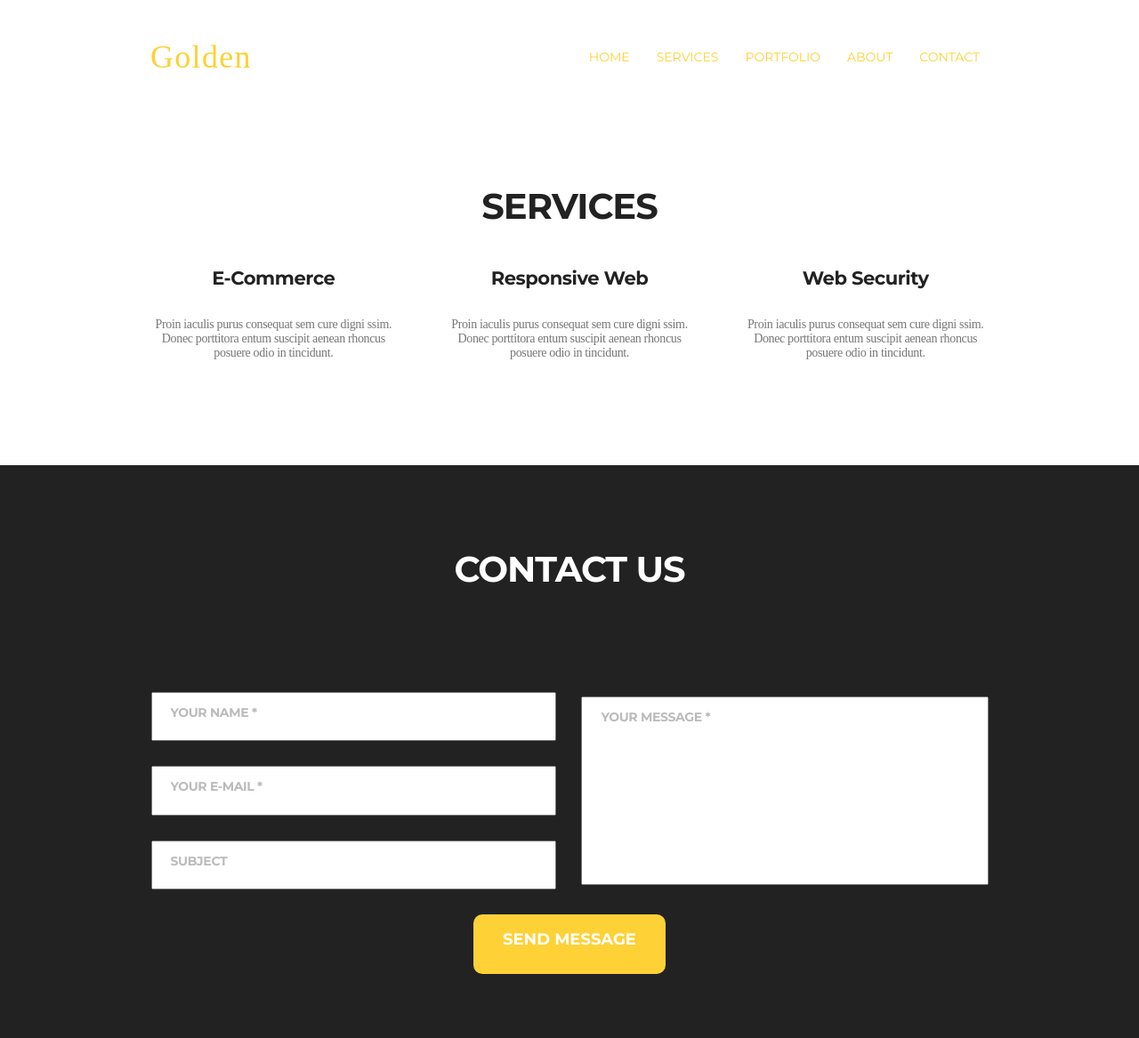
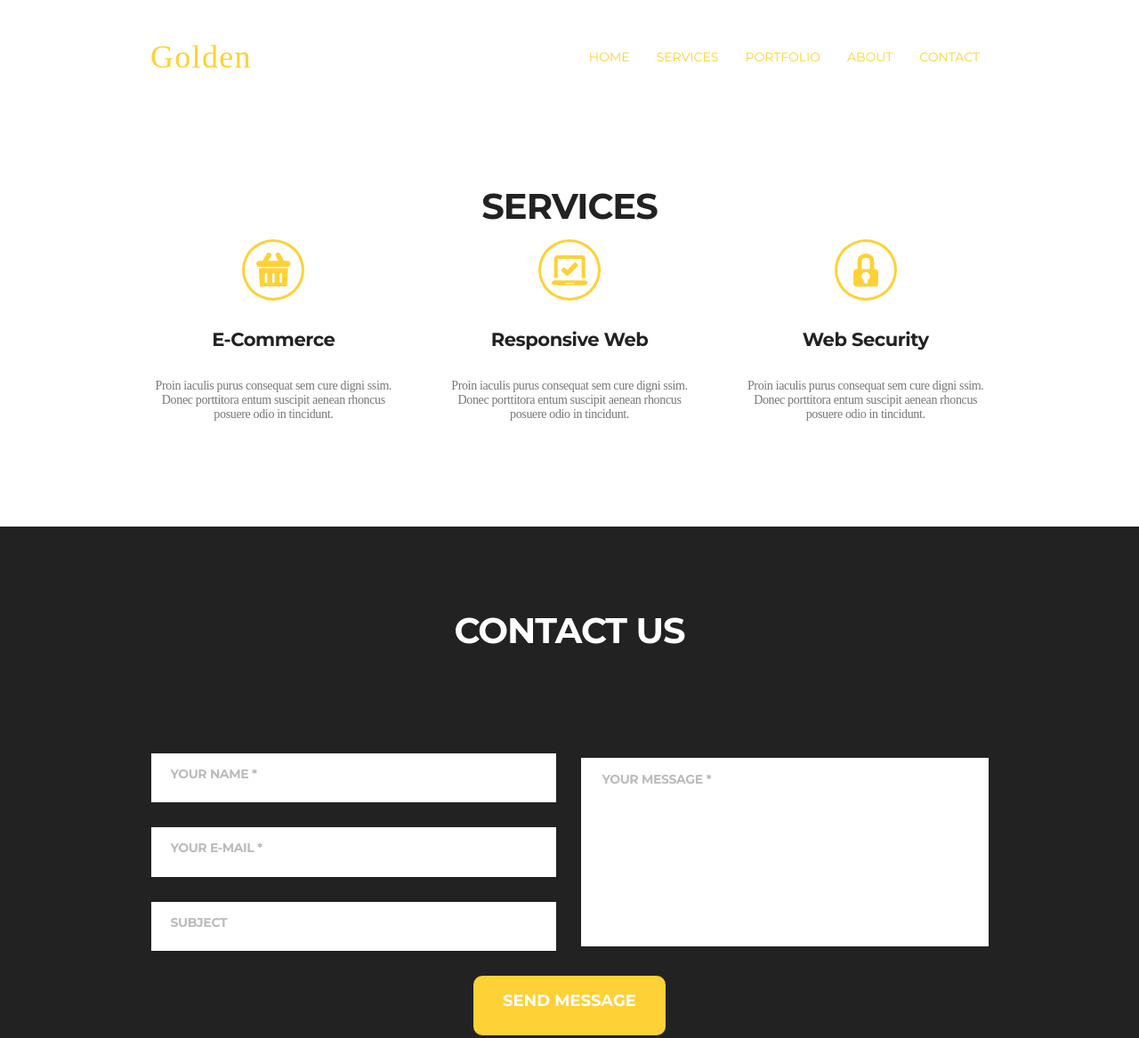
Before and after one commit to Zxcrges/GoldenServices, a plain HTML site: page index.html in a window 1280 px wide. Shown: the top 1167 px of the page at 89% size. Drawn offline with nearby package versions, Linux system fonts and the light colour scheme; a web font is replaced by a local one.

Commit message:
Leson 16

```diff
--- a/css/styles.css
+++ b/css/styles.css
@@ -89,6 +89,24 @@ img {
   display: flex;
   gap: 56px;
 }
+.services-item::before {
+  content: '';
+  display: flex;
+  width: 70px;
+  height: 69px;
+  border: 3px solid var(--accent-color);
+  border-radius: 50%;
+  margin: 0 auto;
+  background-image: url(../images/Services-svg-3.svg);
+  background-repeat: no-repeat;
+  background-position: center;
+}
+.services-item:nth-child(2)::before {
+  background-image: url(../images/services-svg-2.svg);
+}
+.services-item:nth-child(3)::before {
+  background-image: url(../images/services-svg-1.svg);
+}
 .services-title {
   color: var(--main-color);
   text-align: center;
@@ -141,6 +159,17 @@ img {
   width: 455px;
   padding: 12px 20px 21px;
 }
+.contact-us-input:hover,
+.contact-us-input:focus,
+.contact-us-textarea:hover,
+.contact-us-textarea:focus {
+  border-color: var(--accent-color);
+  cursor: pointer;
+}
+.contact-us-input,
+.contact-us-textarea {
+  border: 2px solid transparent;
+}
 .contact-us-input::placeholder,
 .contact-us-textarea::placeholder {
   color: #BBB;
```
Also changed, not shown: images/Services-svg-3.svg (added), images/services-svg-1.svg (added), images/services-svg-2.svg (added).
